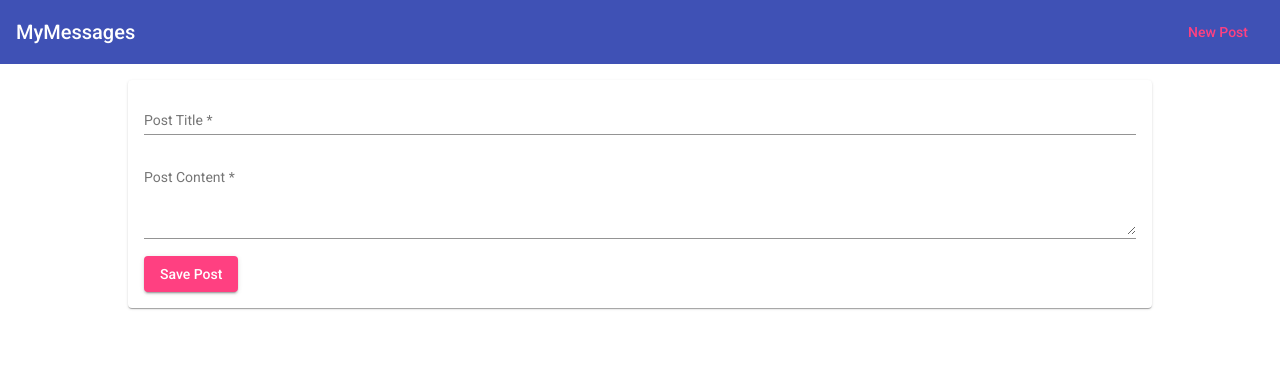
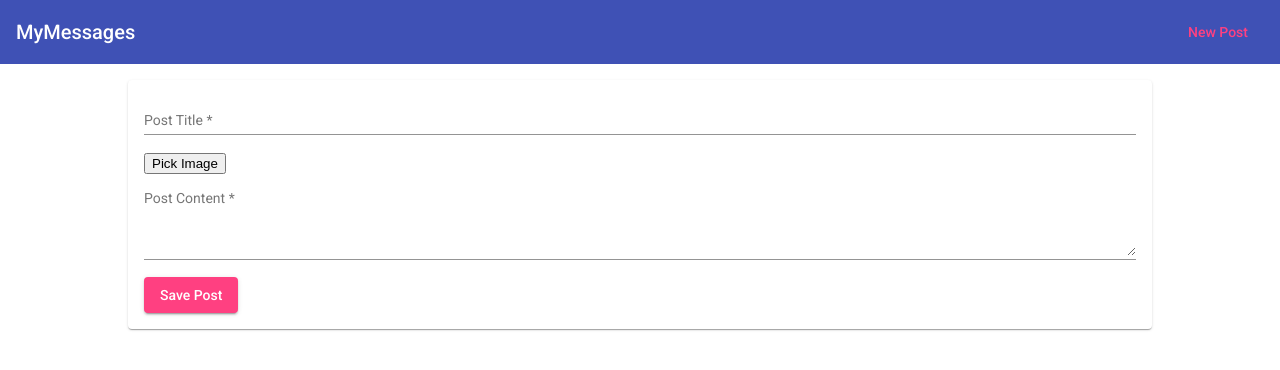
Before and after one commit to sserges/mean-course, an Angular app: page /create in a window 1280 px wide. Shown: the top 370 px of the page. Built offline with nearby package versions, Linux system fonts and the light colour scheme.

Commit message:
Adding the File Input Button

```diff
--- a/src/app/posts/post-create/post-create.component.css
+++ b/src/app/posts/post-create/post-create.component.css
@@ -6,3 +6,7 @@
 mat-spinner {
   margin: auto;
 }
+
+input[type="file"] {
+  visibility: hidden;
+}
--- a/src/app/posts/post-create/post-create.component.html
+++ b/src/app/posts/post-create/post-create.component.html
@@ -6,6 +6,10 @@
         placeholder="Post Title" />
       <mat-error *ngIf="title.invalid">Please enter a post title.</mat-error>
     </mat-form-field>
+    <div>
+      <button mat-striked-button type="button" (click)="filePicker.click()">Pick Image</button>
+      <input type="file" #filePicker />
+    </div>
     <mat-form-field>
       <textarea matInput rows="4" required [ngModel]="post?.content" name="content" #content="ngModel"
         placeholder="Post Content"></textarea>
```
